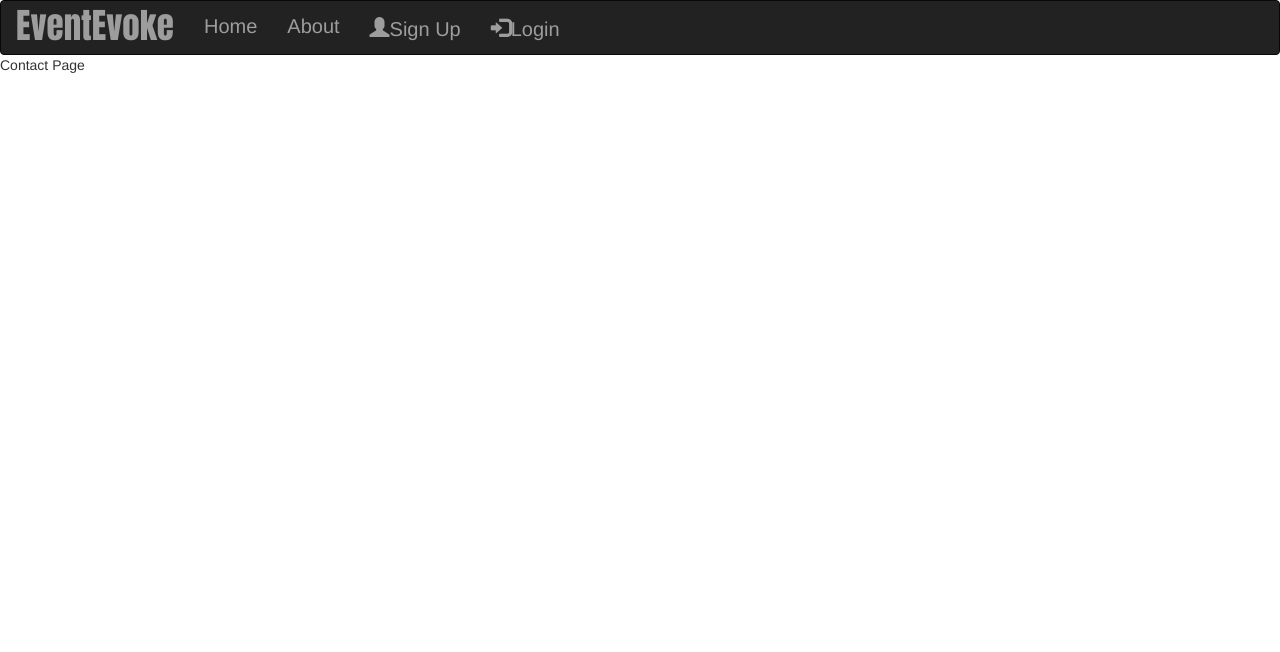
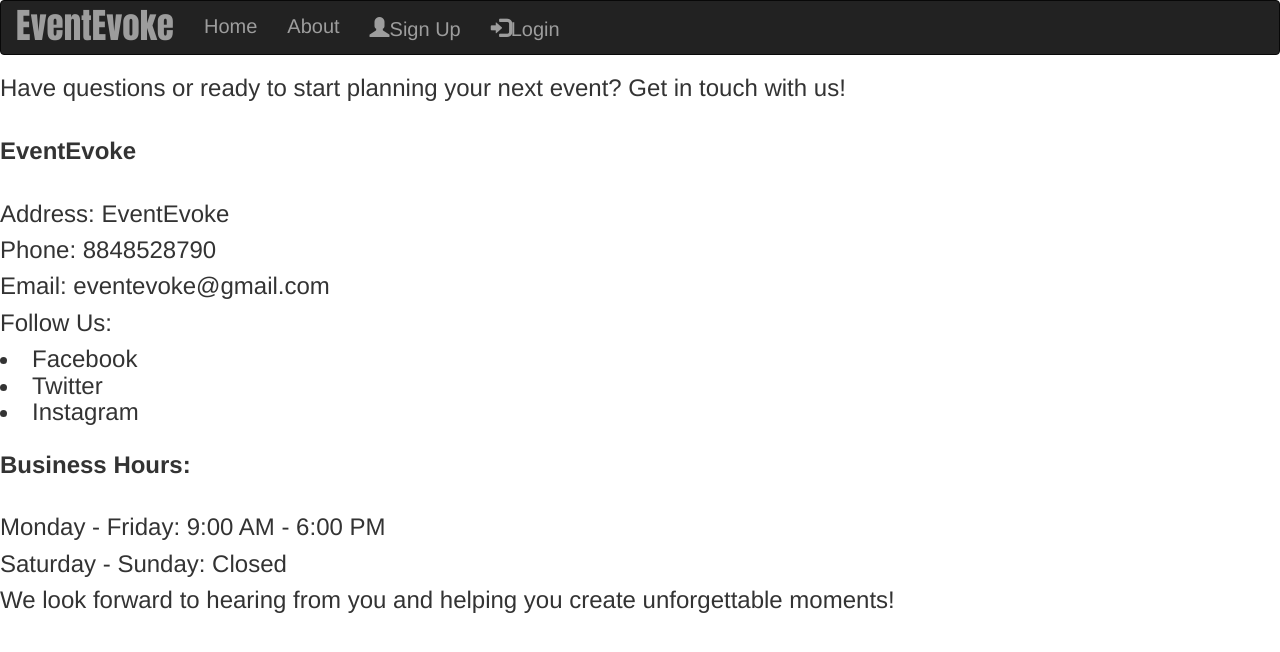
Before and after one commit to irinfigi/Event_Management, a Django app: page /contact/ in a window 1280 px wide. Shown: the top 652 px of the page. Run offline with Django 5.2, Linux system fonts and the light colour scheme; some libraries are stand-ins or nearby versions.

Commit message:
modified:   eventpr/static/css/style.css 	modified:   eventpr/template/contact.html

```diff
--- a/eventpr/static/css/style.css
+++ b/eventpr/static/css/style.css
@@ -5,4 +5,5 @@
     margin: 0 auto; /* Center the image horizontally */
     padding: 10px;
     object-fit: cover;
+
 }
--- a/eventpr/template/contact.html
+++ b/eventpr/template/contact.html
@@ -5,6 +5,28 @@ Contact
 
 {%block content%}
 
-Contact Page
+<h3><P>Have questions or ready to start planning your next event? Get in touch with us!</P><br>
+
+<P><b>EventEvoke</b></P><br>
+
+<P>Address: EventEvoke</P>
+
+<P>Phone: 8848528790</P>
+
+<P>Email: eventevoke@gmail.com</P>
+
+<P>Follow Us:</P>
+
+<li>Facebook</li>
+<li>Twitter</li>
+<li>Instagram</li>
+<br>
+<P><b>Business Hours:</b></P><br>
+<P>Monday - Friday: 9:00 AM - 6:00 PM</P>
+<P>Saturday - Sunday: Closed</P>
+
+<P>We look forward to hearing from you and helping you create unforgettable moments!</h3></P>
+
+
 
 {% endblock %}
```
